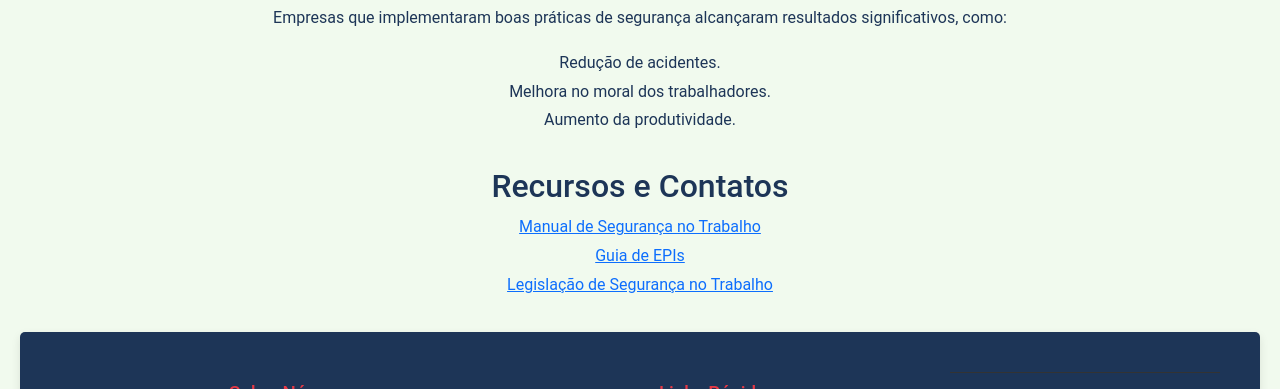
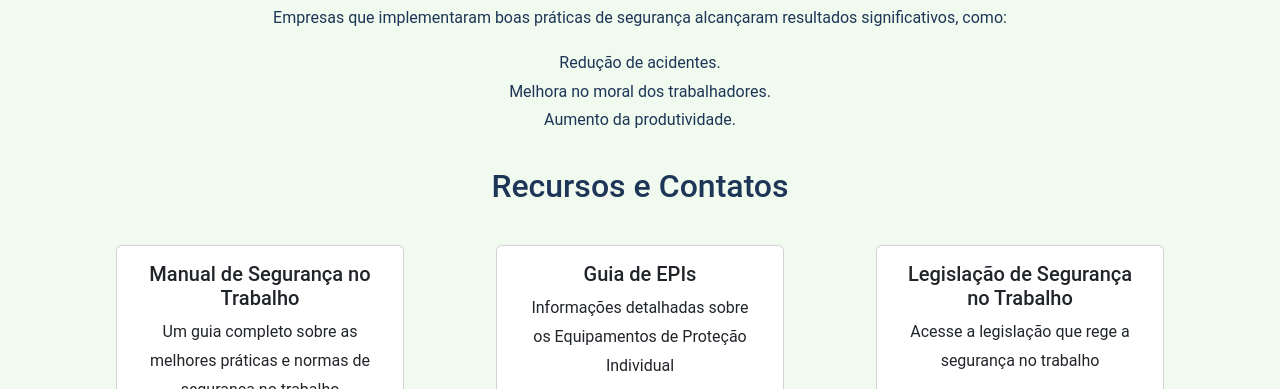
Before and after one commit to Matheuskmrs/IESP4ST, a plain HTML site: page Info.html in a window 1280 px wide. Shown: the part 2428-2817 px from the top of the page. Drawn offline with nearby package versions, Linux system fonts and the light colour scheme.

Commit message:
Links em cards

```diff
--- a/Info.html
+++ b/Info.html
@@ -111,16 +111,34 @@
             </ul>
         </section>
 
-        <section class="resources section text-center">
+        <section class="resources section text-center" >
             <h2>Recursos e Contatos</h2>
-            <ul class="list-unstyled">
-                <li><a href="https://unibave.net/wp-content/uploads/2017/05/Manual_Seguranca_Unibave.pdf"
-                        target="_blank">Manual de Segurança no Trabalho</a></li>
-                <li><a href="https://www.guiatrabalhista.com.br/tematicas/epi.htm" target="_blank">Guia de EPIs</a></li>
-                <li><a href="https://www.planalto.gov.br/ccivil_03/leis/l6514.htm#:~:text=de%20Prote%C3%A7%C3%A3o%20Individual-,Art%20.,danos%20%C3%A0%20sa%C3%BAde%20dos%20empregados."
-                        target="_blank">Legislação de Segurança no Trabalho</a></li>
-            </ul>
+            <div class="row"style="justify-content: space-around ; margin-top: 2.5rem;">
+                <div class="card text-center mb-3" style="width: 18rem;">
+                    <div class="card-body">
+                        <h5 class="card-title">Manual de Segurança no Trabalho</h5>
+                        <p class="card-text">Um guia completo sobre as melhores práticas e normas de segurança no
+                            trabalho</p>
+                        <a href="https://unibave.net/wp-content/uploads/2017/05/Manual_Seguranca_Unibave.pdf" class="btn btn-primary">Acessar</a>
+                    </div>
+                </div>
+                <div class="card text-center mb-3" style="width: 18rem;">
+                    <div class="card-body">
+                        <h5 class="card-title">Guia de EPIs</h5>
+                        <p class="card-text">Informações detalhadas sobre os Equipamentos de Proteção Individual</p>
+                        <a href="https://www.guiatrabalhista.com.br/tematicas/epi.htm" class="btn btn-primary">Acessar</a>
+                    </div>
+                </div>
+                <div class="card text-center mb-3" style="width: 18rem;">
+                    <div class="card-body">
+                        <h5 class="card-title">Legislação de Segurança no Trabalho</h5>
+                        <p class="card-text">Acesse a legislação que rege a segurança no trabalho</p>
+                        <a href="https://www.planalto.gov.br/ccivil_03/leis/l6514.htm#:~:text=de%20Prote%C3%A7%C3%A3o%20Individual-,Art%20.,danos%20%C3%A0%20sa%C3%BAde%20dos%20empregados." class="btn btn-primary">Acessar</a>
+                    </div>
+                </div>
+            </div>
         </section>
+
 
         <!-- Essa section abaixo está com links diretamente do site do gov, porém no presente momento ( 04/11/2024 ) não temos permissão para acessar (DEV.: LUIS HENRIQUE MOTA DA FONSECA) -->
 
```
